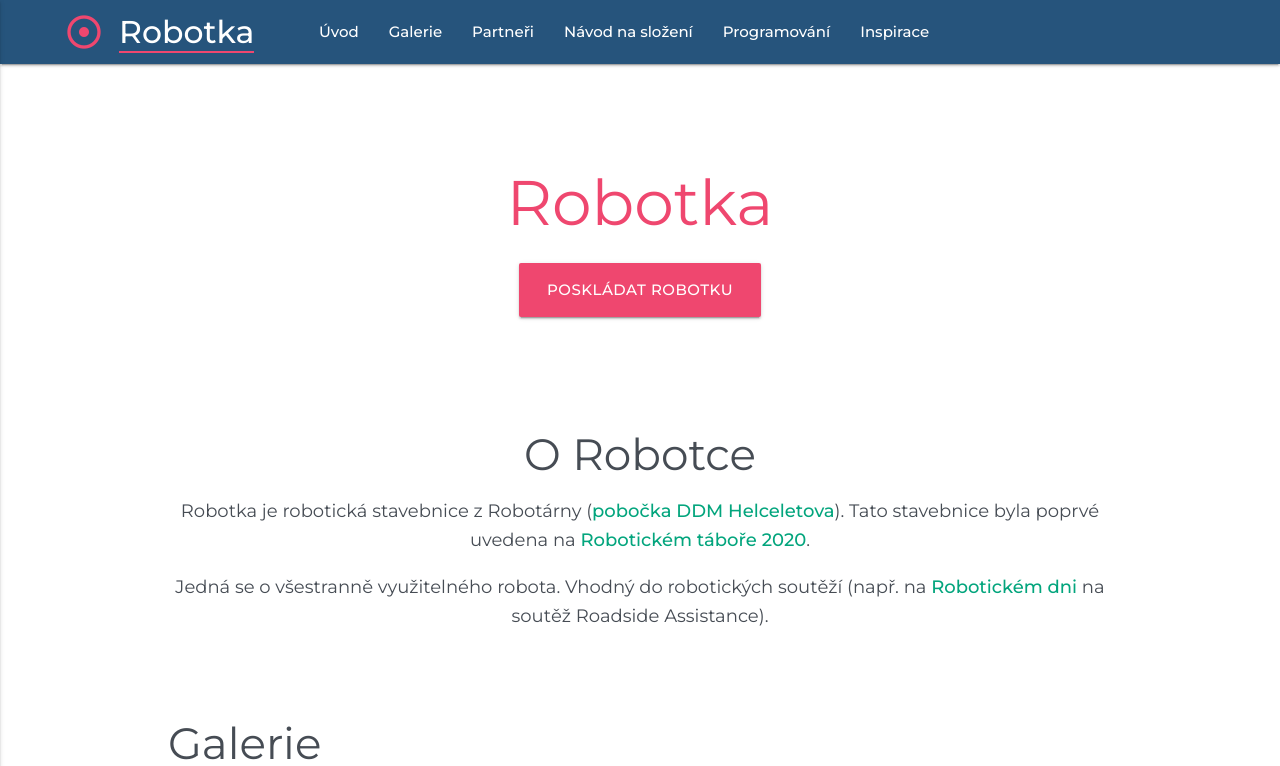
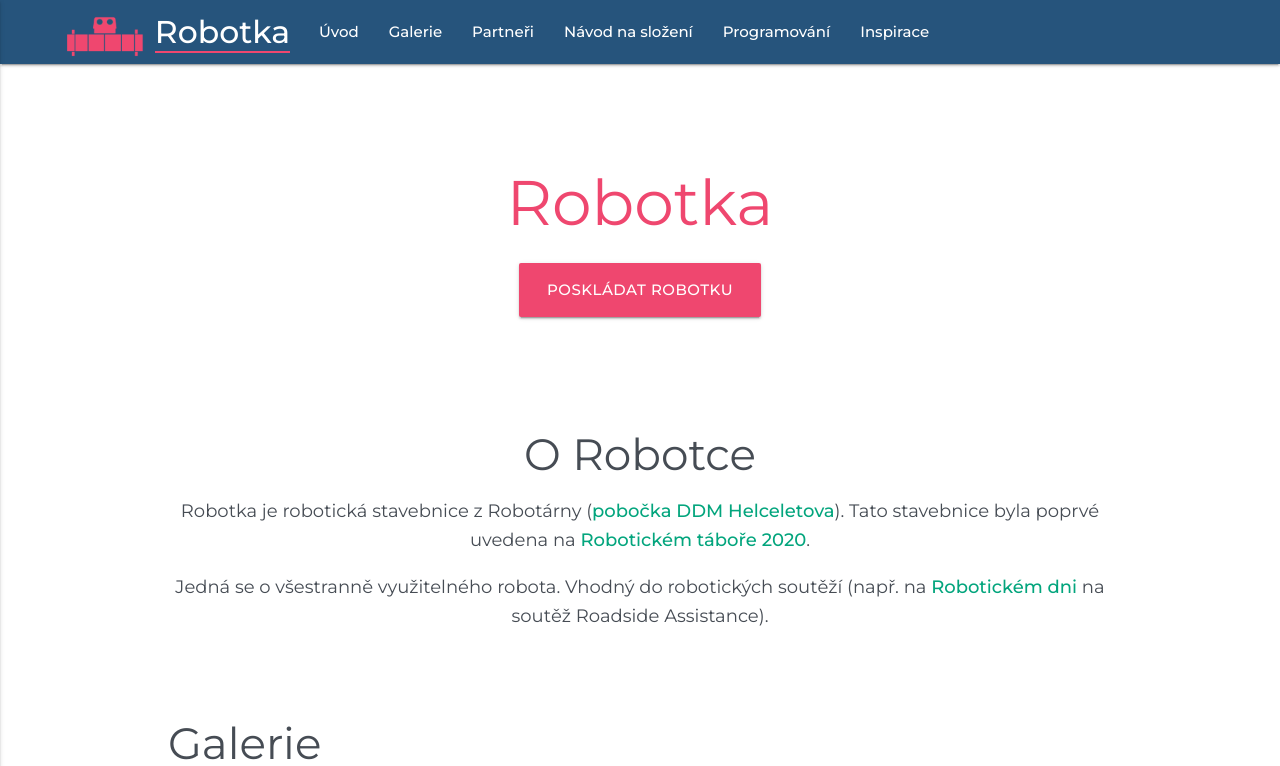
Before and after one commit to RoboticsBrno/robotka.robotickytabor.cz, a Jekyll site: the page built from index.md, in a window 1280 px wide. Shown: the top 766 px of the page. Built offline with Jekyll 4.4.1, drawn with Linux system fonts in a browser that asks for light colours; grey boxes are pictures that could not be loaded.

Commit message:
Replace favicon and logo in header

```diff
--- a/_includes/header.html
+++ b/_includes/header.html
@@ -5,7 +5,7 @@
       <a href="#" data-activates="nav-mobile" class="button-collapse"><i class="material-icons">menu</i></a>
 
       <a id="logo-container" class="brand-logo" href="{{ "/" | relative_url }}">
-        <i class="material-icons secondary-text">adjust</i>
+        <img src=/img/logo.png style="max-height: 48px; vertical-align: middle;">
         <span style="border-bottom: 2px solid #ef476f;">Robotka</span>
       </a>
 
```
Also changed, not shown: favicon.ico, img/logo.png.
